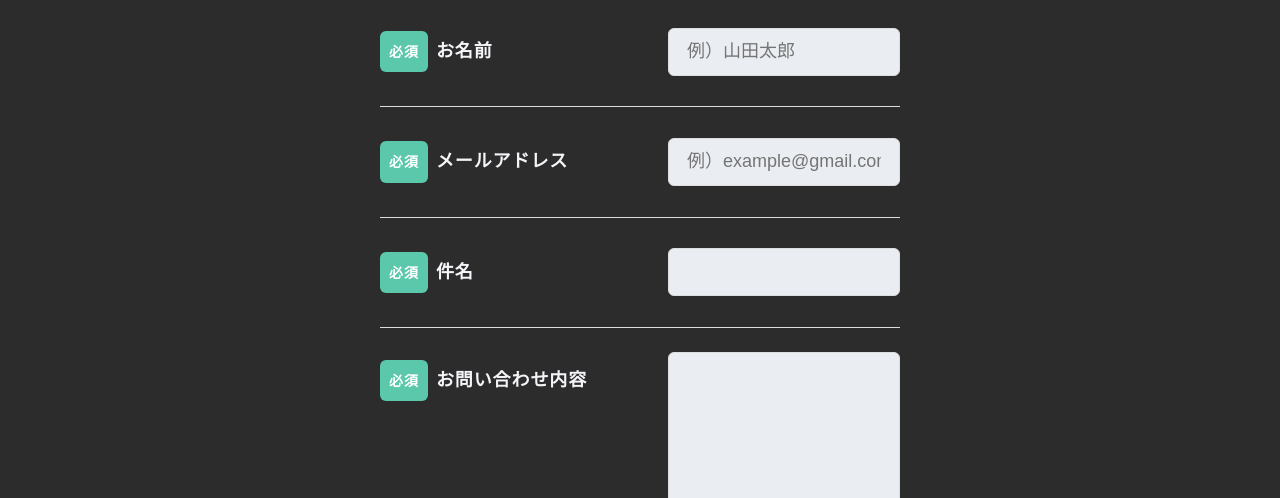
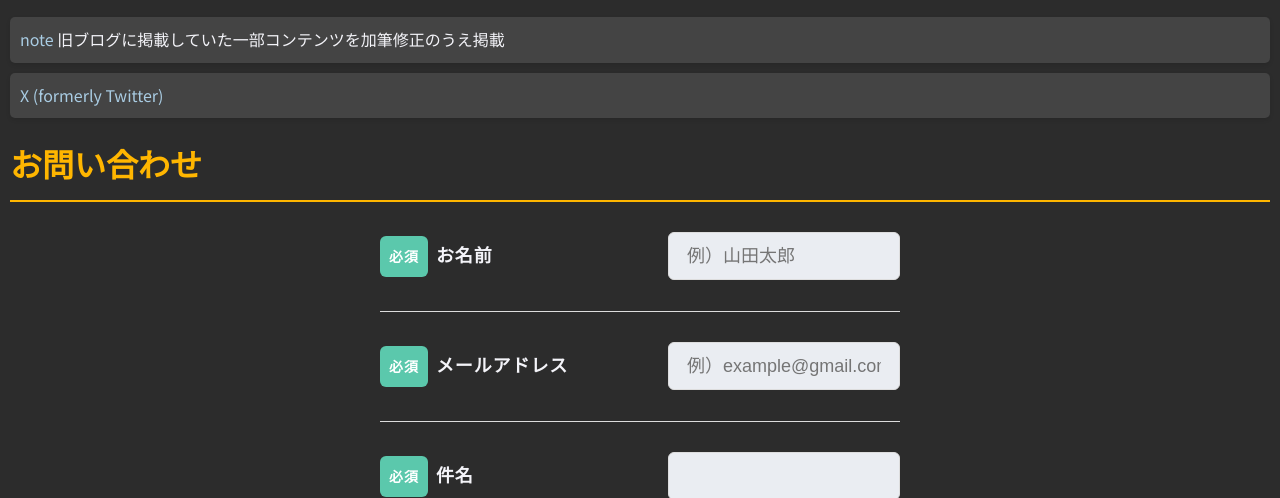
Before and after one commit to krazy-movers/km-web, a plain HTML site: page index.html in a window 1280 px wide. Shown: the part 602-1100 px from the top of the page. Drawn offline with Linux system fonts and the light colour scheme.

Commit message:
リンク集を追加

```diff
--- a/css/style.css
+++ b/css/style.css
@@ -96,6 +96,11 @@ ul li {
 ul li:hover {
   background-color: #555;
   transform: translateX(10px);
+}
+
+ul a {
+  color: #a9cce3;
+  text-decoration: none;
 }
 
 /* Footer styles */
--- a/index.html
+++ b/index.html
@@ -44,6 +44,17 @@
       <li>EVの限界に挑戦するドライブ</li>
     </ul>
 
+    <h1 id="link">リンク</h1>
+    <ul>
+      <li>
+        <a href="https://note.com/krazy_movers">note</a>
+        旧ブログに掲載していた一部コンテンツを加筆修正のうえ掲載
+      </li>
+      <li>
+        <a href="https://x.com/Krazy_Movers">X (formerly Twitter)</a>
+      </li>
+    </ul>
+
     <h1 id="inquiry">お問い合わせ</h1>
     <form
       autocomplete="off"
@@ -54,7 +65,9 @@
     >
       <div class="Form">
         <div class="Form-Item-Top">
-          <p class="Form-Item-Label"><span class="Form-Item-Label-Required">必須</span>お名前</p>
+          <p class="Form-Item-Label">
+            <span class="Form-Item-Label-Required">必須</span>お名前
+          </p>
           <input
             type="text"
             class="Form-Item-Input"
@@ -78,15 +91,26 @@
         </div>
 
         <div class="Form-Item">
-          <p class="Form-Item-Label"><span class="Form-Item-Label-Required">必須</span>件名</p>
-          <input type="text" class="Form-Item-Input" name="entry.60315865" required />
+          <p class="Form-Item-Label">
+            <span class="Form-Item-Label-Required">必須</span>件名
+          </p>
+          <input
+            type="text"
+            class="Form-Item-Input"
+            name="entry.60315865"
+            required
+          />
         </div>
 
         <div class="Form-Item">
           <p class="Form-Item-Label isMsg">
             <span class="Form-Item-Label-Required">必須</span>お問い合わせ内容
           </p>
-          <textarea class="Form-Item-Textarea" name="entry.1003404269" required></textarea>
+          <textarea
+            class="Form-Item-Textarea"
+            name="entry.1003404269"
+            required
+          ></textarea>
         </div>
         <input type="submit" class="Form-Btn" value="送信する" />
         <div id="message"></div>
```
